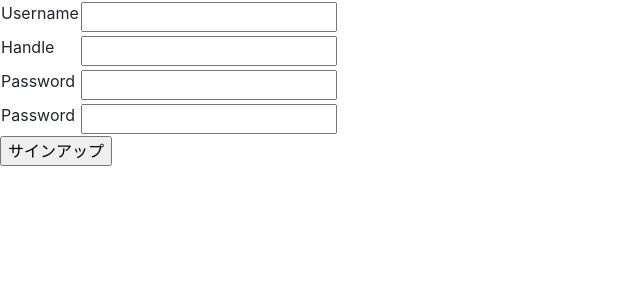
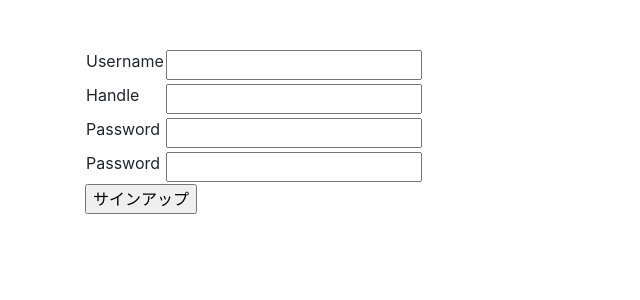
Before and after one commit to yuki-tamaribuchi/board_project, a Django app: template account/templates/account/signup.html in a window 1280 px wide. Shown: the part 56-356 px from the top of the page, without its empty margins (0-640 px from the left). Run offline with Django 3.2, Linux system fonts and the light colour scheme; the template is opened without the code that fills it, so the values that code supplies are empty, except form fields; tables that the repository leaves empty hold one stand-in row (values such as "Sample post"); form fields are guessed from the names that the template uses; some libraries are stand-ins or nearby versions.

Commit message:
bootstrapの調整

```diff
--- a/account/templates/account/signup.html
+++ b/account/templates/account/signup.html
@@ -1,6 +1,9 @@
 {% extends 'base.html' %}
 
 {% block content %}
+<div class="container">
+    <div class="row">
+        <div class="col mt-5">
             <form method="post" action="{% url 'account:signup' %}">
             {% csrf_token %}
                 <table>
@@ -32,4 +35,7 @@
                     {% endfor %}
                 {% endif %}
             </form>
+        </div>
+    </div>
+</div>
 {% endblock content %}
```
Lines whose indentation alone changed are shown as unchanged.
